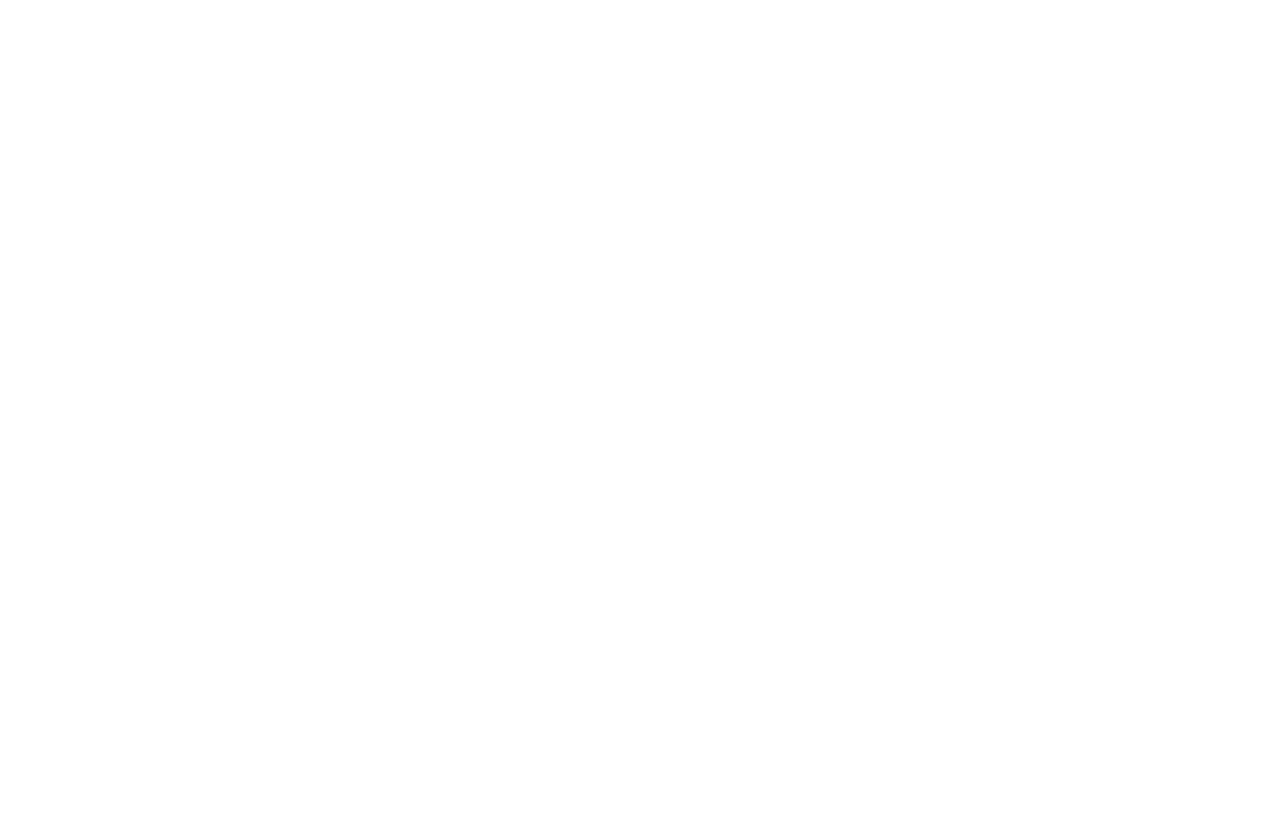
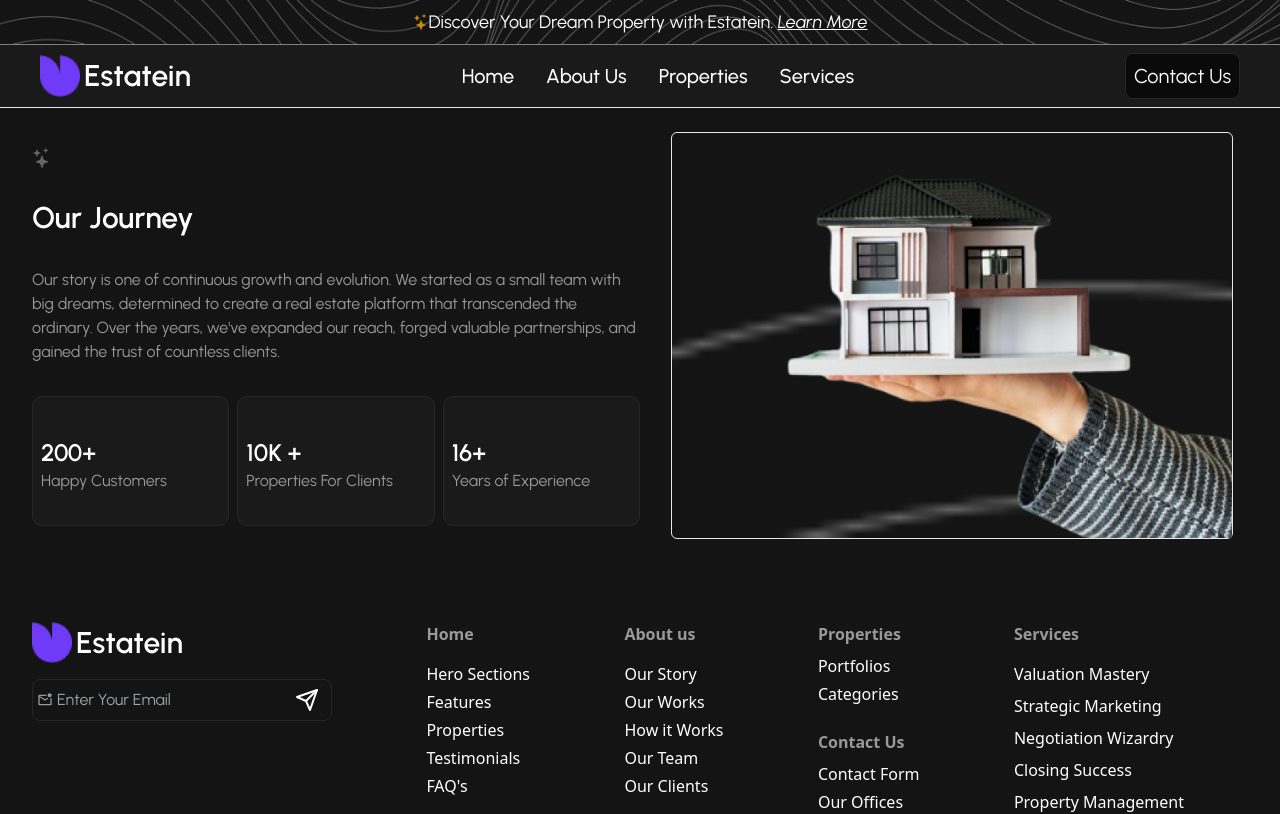
Before and after one commit to Kezmandre/Real-Estate, a React (Vite) app in the folder front-end/: page /about in a window 1280 px wide. Before the commit this address had no page. Shown: the top 814 px of the page. Built offline with nearby package versions, Linux system fonts and the light colour scheme.

Commit message:
about page

```diff
--- a/front-end/src/Component/About/About.jsx
+++ b/front-end/src/Component/About/About.jsx
@@ -1,9 +1,35 @@
-import React from 'react'
-
+import React from "react";
+import { BsStars } from "react-icons/bs";
+import About_Hero from "../../assets/Images/About_hero.png"
+import Card from "../Card/Card";
 const About = () => {
   return (
-    <div>About</div>
-  )
-}
+    <div className="m-0 p-0 font-Urbanist Bg">
+      <div className="w-[95%] mx-auto">
+        <div className="w-full flex gap-4">
+          <div className="w-1/2">
+            <div className="pt-10 pb-4">
+              <BsStars className="text-[#666666] text-xl" />
+            </div>
+            <h2 className="font-semibold text-3xl text-white py-4">Our Journey</h2>
+            <p className="text-[#999] py-4">
+              Our story is one of continuous growth and evolution. We started as
+              a small team with big dreams, determined to create a real estate
+              platform that transcended the ordinary. Over the years, we've
+              expanded our reach, forged valuable partnerships, and gained the
+              trust of countless clients.
+            </p>
+            <Card/>
+          </div>
+          <div className="w-1/2  mt-6">
+            <div className="w-[95%] mx-auto bg-advert bg-cover  border rounded-md">
+              <img src={About_Hero} alt="" className="" />
+            </div>
+          </div>
+        </div>
+      </div>
+    </div>
+  );
+};
 
-export default About
+export default About;
--- /dev/null
+++ b/front-end/src/Component/Card/Card.jsx
@@ -0,0 +1,24 @@
+import React from 'react'
+
+const Card = () => {
+  return (
+    <div>
+         <div className="flex flex-wrap md:flex-nowrap gap-2 mt-4 mb-4 ">
+              <div className="w-[49%] md:w-[300px] p-2 h-[130px] homeNumber text-center md:text-start">
+                <p className="text-white font-semibold pt-8 text-2xl">200+</p>
+                <p className="text-[#999]">Happy Customers</p>
+              </div>
+              <div className="w-[49%] md:w-[300px] p-2 h-[130px] homeNumber text-center md:text-start">
+                <p className="text-white font-semibold text-2xl pt-8">10K +</p>
+                <p className="text-[#999]">Properties For Clients</p>
+              </div>
+              <div className="w-full md:w-[300px] p-2 h-[130px] mb-4 md:mb-0 homeNumber text-center md:text-start">
+                <p className="text-white font-semibold text-2xl pt-8">16+</p>
+                <p className="text-[#999]">Years of Experience</p>
+              </div>
+            </div>
+    </div>
+  )
+}
+
+export default Card
--- a/front-end/src/Component/Home/Home.jsx
+++ b/front-end/src/Component/Home/Home.jsx
@@ -3,6 +3,7 @@
 import { PiArrowUpRightBold } from "react-icons/pi";
 import Sub_Container from "../../assets/Images/Sub_Container.png";
 import { propertyData } from "../../assets/Data/Data";
+import Card from "../Card/Card";
 const Home = () => {
   return (
     <div className="Bg">
@@ -29,20 +30,7 @@
                 Browse properties
               </div>
             </div>
-            <div className="flex flex-wrap md:flex-nowrap gap-2 mt-4 mb-4 ">
-              <div className="w-[49%] md:w-[300px] p-2 h-[130px] homeNumber text-center md:text-start">
-                <p className="text-white font-semibold pt-8 text-2xl">200+</p>
-                <p className="text-[#999]">Happy Customers</p>
-              </div>
-              <div className="w-[49%] md:w-[300px] p-2 h-[130px] homeNumber text-center md:text-start">
-                <p className="text-white font-semibold text-2xl pt-8">10K +</p>
-                <p className="text-[#999]">Properties For Clients</p>
-              </div>
-              <div className="w-full md:w-[300px] p-2 h-[130px] mb-4 md:mb-0 homeNumber text-center md:text-start">
-                <p className="text-white font-semibold text-2xl pt-8">16+</p>
-                <p className="text-[#999]">Years of Experience</p>
-              </div>
-            </div>
+           <Card/>
             <div className="animate-spin absolute top-20 right[50%] left-[50%] w-[80px] h-[80px] rounded-full">
               <img
                 src={Sub_Container}
--- a/front-end/src/Component/Navigation/Navigation.jsx
+++ b/front-end/src/Component/Navigation/Navigation.jsx
@@ -28,9 +28,11 @@
                   key={item.id}
                   className=" p-2 hover:hoverBg cursor-pointer"
                 >
+                  <Link to={item.path}>
                   <p className="font-Urbanist text-[#fff] md:text-lg lg:text-xl font-medium">
                     {item.name}
                   </p>
+                  </Link>
                 </div>
               );
             })}
--- /dev/null
+++ b/front-end/src/Pages/AboutPage.jsx
@@ -0,0 +1,12 @@
+import React from 'react'
+import About from '../Component/About/About'
+
+const AboutPage = () => {
+  return (
+    <div>
+        <About/>
+    </div>
+  )
+}
+
+export default AboutPage
--- a/front-end/src/Router.jsx
+++ b/front-end/src/Router.jsx
@@ -3,6 +3,7 @@
 import HomePage from "./Pages/HomePage";
 import ContactPage from "./Pages/ContactPage";
 import Layout from "./Component/Layout/Layout";
+import AboutPage from "./Pages/AboutPage";
 
 const Router = () => {
   return (
@@ -10,6 +11,7 @@
       <Routes>
         <Route path="/" element={<Layout><HomePage /></Layout> } />
         <Route path="/contact" element={ <Layout> <ContactPage /></Layout> } />
+        <Route path="/about" element={<Layout><AboutPage/></Layout>}/>
       </Routes>
     </div>
   );
```
Also changed, not shown: front-end/src/assets/Images/About_hero.png (added).
